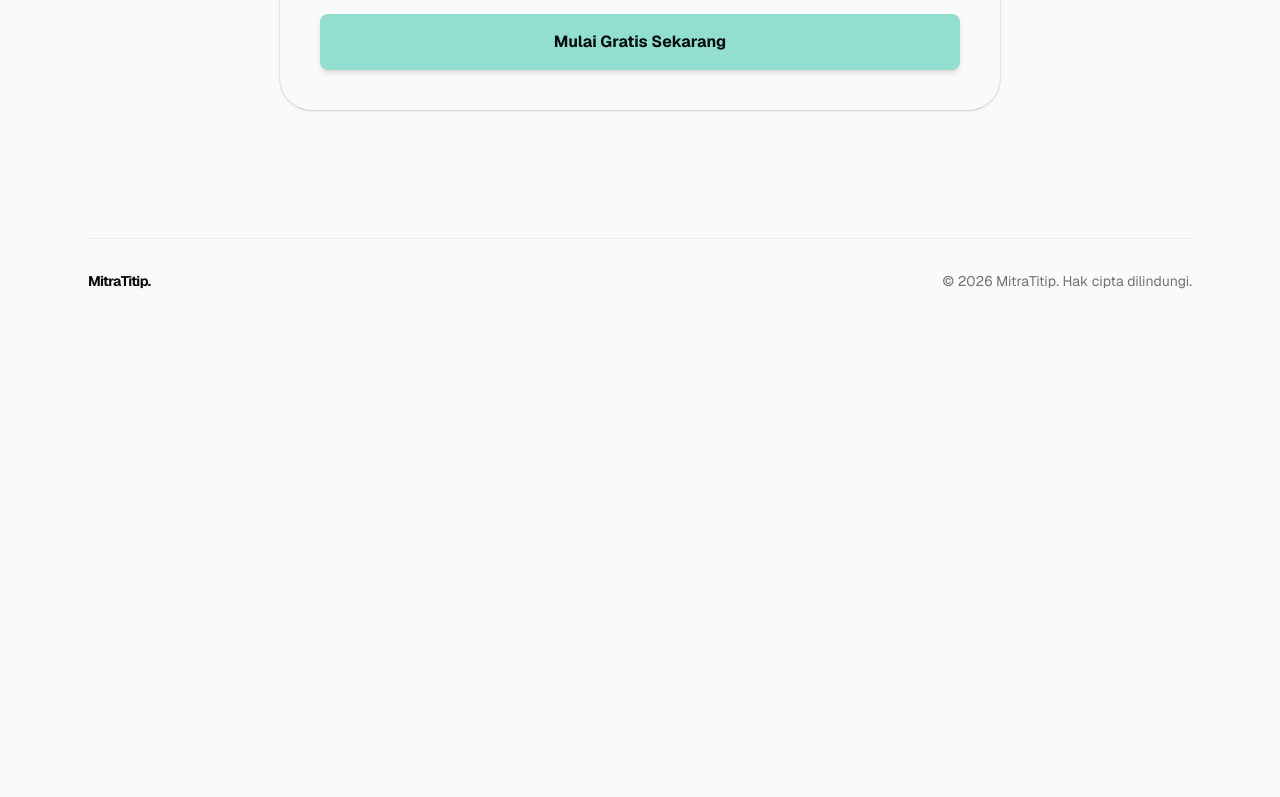
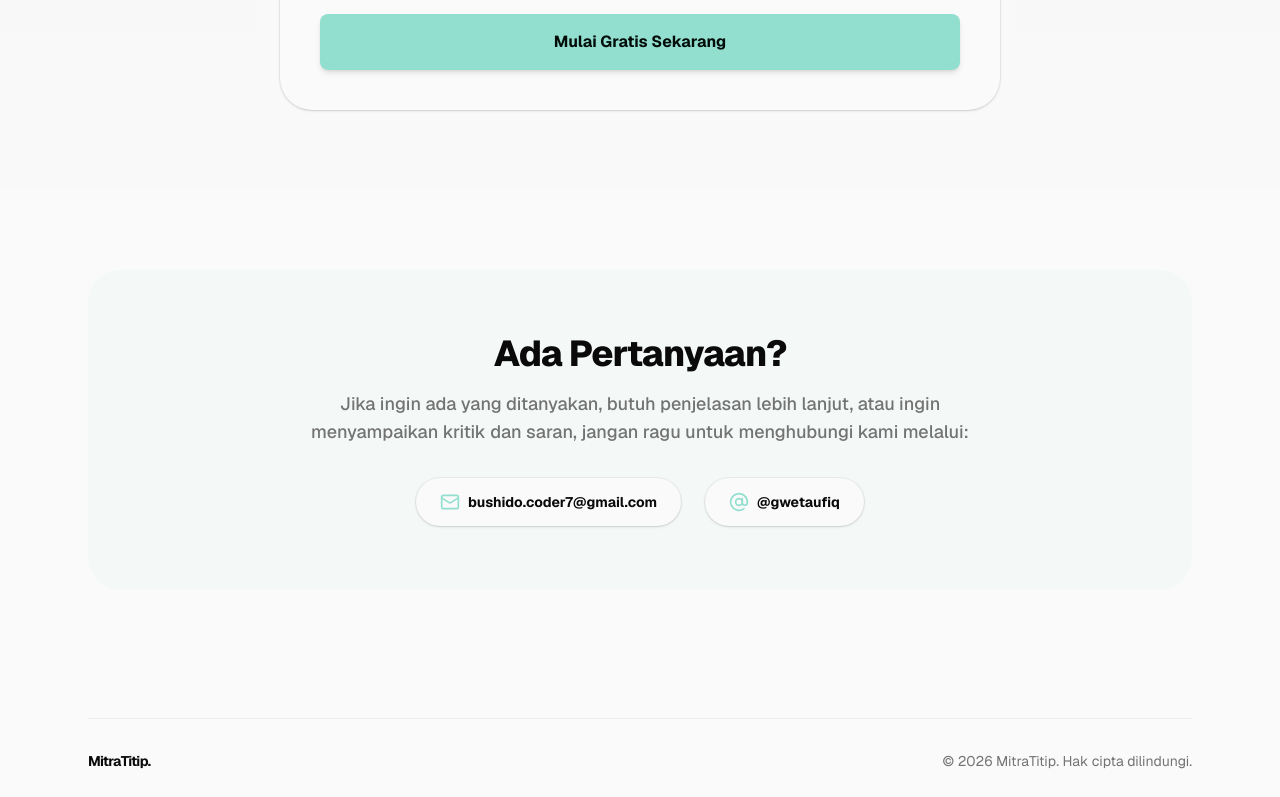
Before and after one commit to Taufiq26/MitraTitip, a Next.js app: page / in a window 1280 px wide. Shown: the part 2000-2797 px from the top of the page. Before the commit the page ends 2339 px from the top, so only its background shows below. Built offline with nearby package versions, Linux system fonts and the light colour scheme; no server answers.

Commit message:
feat: add contact section with email and social links to landing page

```diff
--- a/src/app/page.tsx
+++ b/src/app/page.tsx
@@ -10,6 +10,8 @@ import {
   Users,
   ShieldCheck,
   Check,
+  Mail,
+  AtSign,
 } from "lucide-react";
 
 const FEATURES = [
@@ -78,6 +80,7 @@ export default async function Home() {
           <nav className="hidden items-center gap-8 md:flex">
             <a href="#fitur" className="text-sm font-bold text-muted-foreground transition-colors hover:text-foreground">Fitur</a>
             <a href="#harga" className="text-sm font-bold text-muted-foreground transition-colors hover:text-foreground">Harga</a>
+            <a href="#kontak" className="text-sm font-bold text-muted-foreground transition-colors hover:text-foreground">Kontak</a>
           </nav>
           <div className="flex items-center gap-3">
             <Link href="/login">
@@ -168,6 +171,26 @@ export default async function Home() {
         </div>
       </section>
 
+      {/* Contact */}
+      <section id="kontak" className="mx-auto max-w-6xl px-6 py-20">
+        <div className="rounded-[2rem] bg-primary/5 px-6 py-12 text-center sm:py-16">
+          <h2 className="text-3xl font-extrabold tracking-tight sm:text-4xl">Ada Pertanyaan?</h2>
+          <p className="mx-auto mt-4 max-w-2xl text-lg font-medium text-muted-foreground">
+            Jika ingin ada yang ditanyakan, butuh penjelasan lebih lanjut, atau ingin menyampaikan kritik dan saran, jangan ragu untuk menghubungi kami melalui:
+          </p>
+          <div className="mt-8 flex flex-col items-center justify-center gap-4 sm:flex-row sm:gap-6">
+            <a href="mailto:bushido.coder7@gmail.com" className="flex items-center gap-2 rounded-full bg-background px-6 py-3.5 text-sm font-bold shadow-sm transition-transform hover:scale-105 ring-1 ring-foreground/5">
+              <Mail className="h-5 w-5 text-primary" />
+              bushido.coder7@gmail.com
+            </a>
+            <a href="https://instagram.com/gwetaufiq" target="_blank" rel="noreferrer" className="flex items-center gap-2 rounded-full bg-background px-6 py-3.5 text-sm font-bold shadow-sm transition-transform hover:scale-105 ring-1 ring-foreground/5">
+              <AtSign className="h-5 w-5 text-primary" />
+              @gwetaufiq
+            </a>
+          </div>
+        </div>
+      </section>
+
       {/* CTA Footer */}
       <footer className="mx-auto max-w-6xl px-6 py-12">
         <div className="flex flex-col items-center justify-between gap-4 border-t border-foreground/5 pt-8 text-sm text-muted-foreground sm:flex-row">
```
